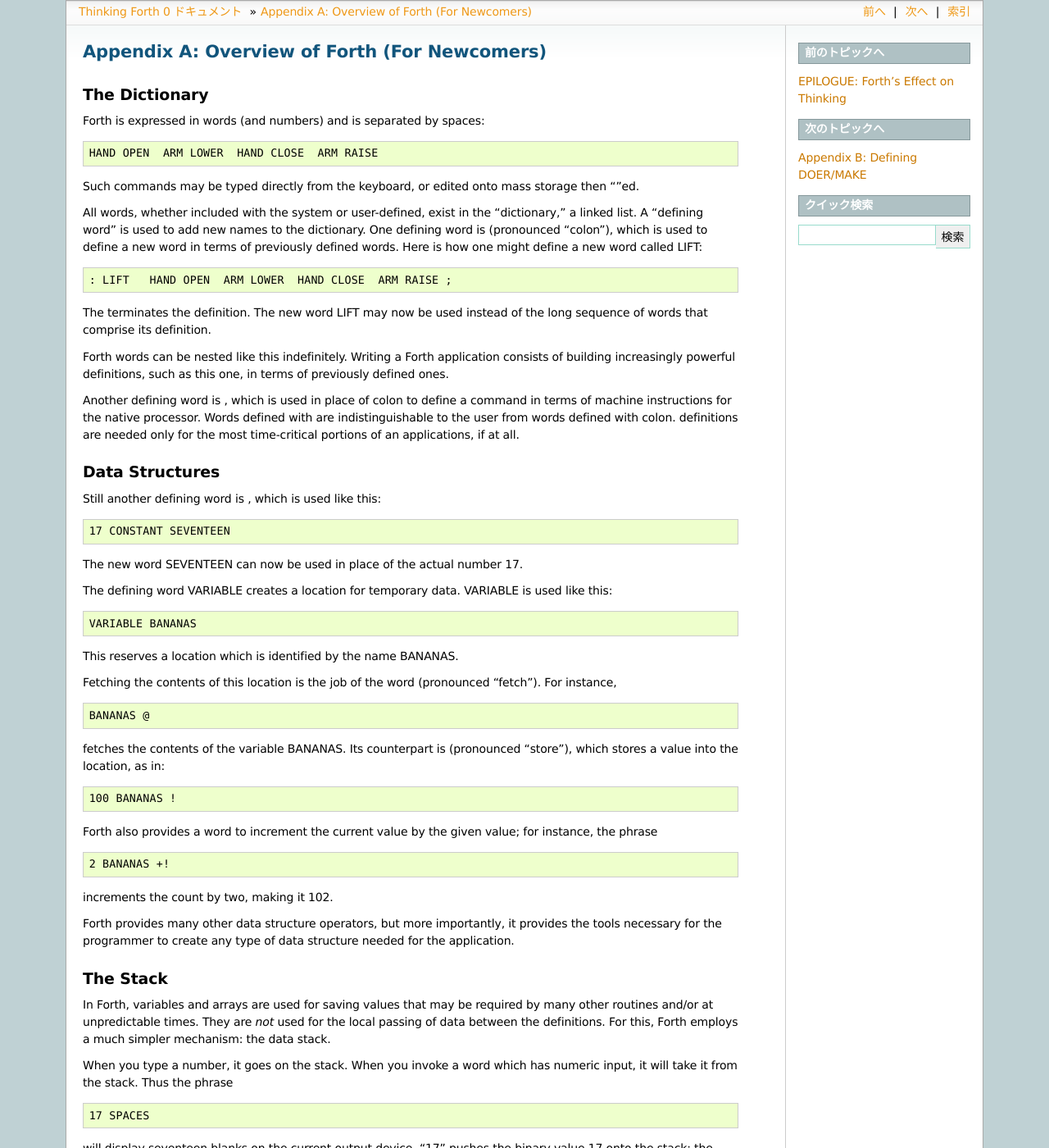
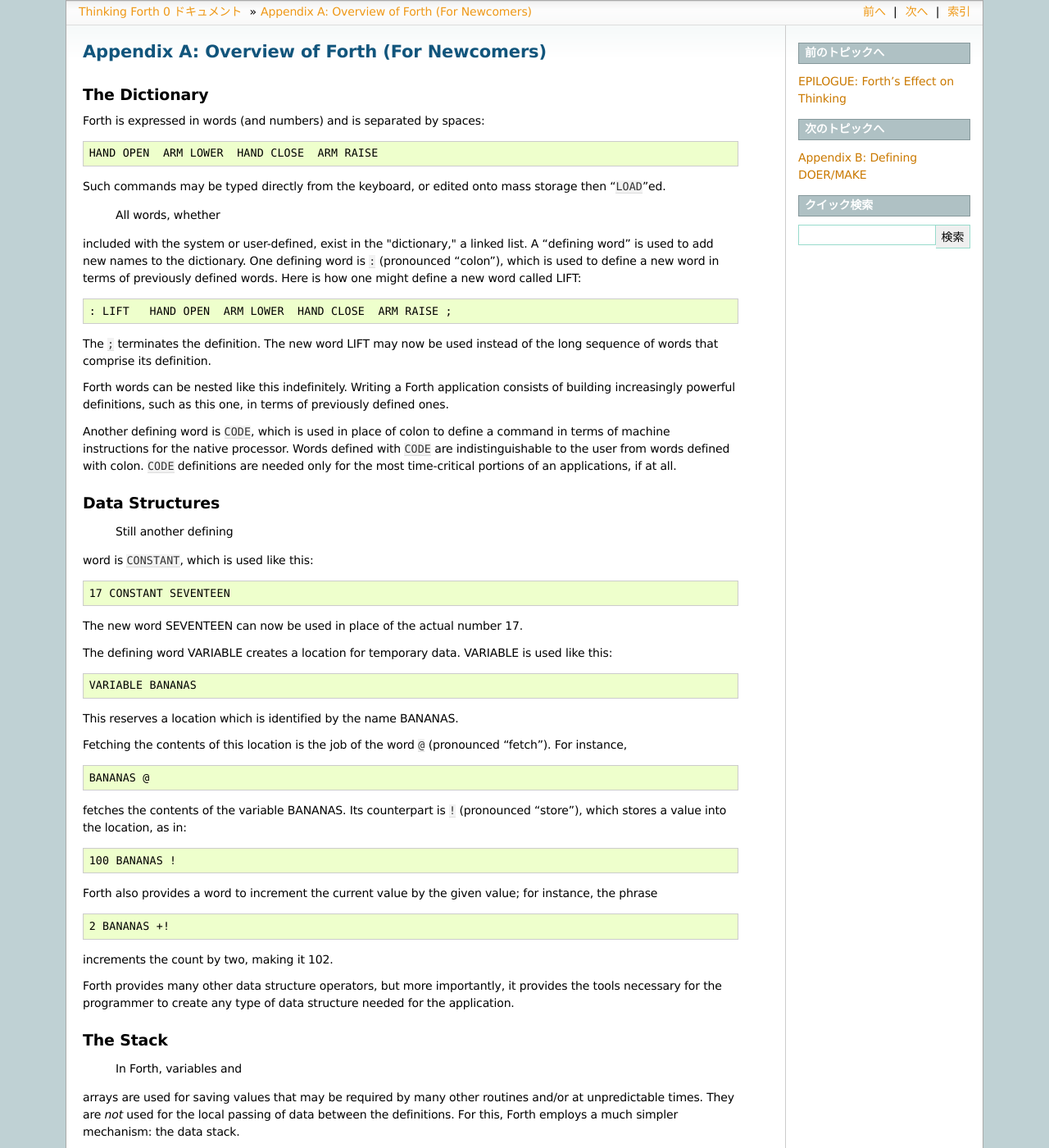
Before and after one commit to kuma35/thinking-forth-jp, a Sphinx documentation site: the page built from sphinx/appendixa.rst, in a window 1280 px wide and 1400 px high. Shown: the whole window at 82% size. Built offline with Sphinx 7.4.7, drawn with Linux system fonts in a browser that asks for light colours; some of the changed text lies outside the part shown.

Commit message:
convert manually.
diff from appendixa.tex and convert manually.

JP:手動変換作業

残りの部分は機械的に変換は難しく、
オリジナルのtexと比較しつつ手動変換にて対処。

```diff
--- a/sphinx/appendixa.rst
+++ b/sphinx/appendixa.rst
@@ -1,15 +1,13 @@
-
-
 
 *********************************************
 Appendix A: Overview of Forth (For Newcomers)
 *********************************************
 
-
 The Dictionary
 ==============
 
-Forth is expressed in words (and numbers) and is separated by spaces:
+Forth is expressed in
+words (and numbers) and is separated by spaces:
 
 .. code-block:: none
 
@@ -17,15 +15,15 @@ Forth is expressed in words (and numbers) and is separated by spaces:
 
 ..
 
+Such commands may be typed directly from the keyboard, or edited onto
+mass storage then “``LOAD``”ed.
 
-Such commands may be typed directly from the keyboard, or edited onto
-mass storage then “”ed.
-
-All words, whether included with the system or user-defined, exist in
-the “dictionary,” a linked list. A “defining word” is used to add new
-names to the dictionary. One defining word is (pronounced “colon”),
-which is used to define a new word in terms of previously defined words.
-Here is how one might define a new word called LIFT:
+ All words, whether
+included with the system or user-defined, exist in the "dictionary," a
+linked list. A “defining word” is used to add new names to the
+dictionary. One defining word is ``:`` (pronounced
+“colon”), which is used to define a new word in terms of previously
+defined words. Here is how one might define a new word called LIFT:
 
 .. code-block:: none
 
@@ -33,24 +31,28 @@ Here is how one might define a new word called LIFT:
 
 ..
 
-
-The terminates the definition. The new word LIFT may now be used instead
-of the long sequence of words that comprise its definition.
+The ``;`` terminates the definition. The new word LIFT
+may now be used instead of the long sequence of words that comprise its
+definition.
 
 Forth words can be nested like this indefinitely. Writing a Forth
 application consists of building increasingly powerful definitions, such
 as this one, in terms of previously defined ones.
 
-Another defining word is , which is used in place of colon to define a
-command in terms of machine instructions for the native processor. Words
-defined with are indistinguishable to the user from words defined with
-colon. definitions are needed only for the most time-critical portions
-of an applications, if at all.
+Another defining word is
+``CODE``, which is used in
+place of colon to define a command in terms of machine instructions for
+the native processor. Words defined with ``CODE`` are
+indistinguishable to the user from words defined with colon.
+``CODE`` definitions are needed only for the most
+time-critical portions of an applications, if at all.
 
 Data Structures
 ===============
 
-Still another defining word is , which is used like this:
+ Still another defining
+word is ``CONSTANT``,
+which is used like this:
 
 .. code-block:: none
 
@@ -58,11 +60,11 @@ Still another defining word is , which is used like this:
 
 ..
 
-
 The new word SEVENTEEN can now be used in place of the actual number 17.
 
-The defining word VARIABLE creates a location for temporary data.
-VARIABLE is used like this:
+The defining word
+VARIABLE creates a location for temporary
+data. VARIABLE is used like this:
 
 .. code-block:: none
 
@@ -70,11 +72,10 @@ VARIABLE is used like this:
 
 ..
 
-
 This reserves a location which is identified by the name BANANAS.
 
 Fetching the contents of this location is the job of the word
-(pronounced “fetch”). For instance,
+``@`` (pronounced “fetch”). For instance,
 
 .. code-block:: none
 
@@ -82,16 +83,15 @@ Fetching the contents of this location is the job of the word
 
 ..
 
-
 fetches the contents of the variable BANANAS. Its counterpart is
-(pronounced “store”), which stores a value into the location, as in:
+``!`` (pronounced “store”), which stores a value into
+the location, as in:
 
 .. code-block:: none
 
    100 BANANAS !
 
 ..
-
 
 Forth also provides a word to increment the current value by the given
 value; for instance, the phrase
@@ -102,20 +102,22 @@ value; for instance, the phrase
 
 ..
 
-
 increments the count by two, making it 102.
 
-Forth provides many other data structure operators, but more
+Forth provides many other data structure
+operators, but more
 importantly, it provides the tools necessary for the programmer to
-create any type of data structure needed for the application.
+create any type of data structure needed for the
+application.
 
 The Stack
 =========
 
-In Forth, variables and arrays are used for saving values that may be
-required by many other routines and/or at unpredictable times. They are
-*not* used for the local passing of data between the definitions. For
-this, Forth employs a much simpler mechanism: the data stack.
+ In Forth, variables and
+arrays are used for saving values that may be required by many other
+routines and/or at unpredictable times. They are *not* used for the
+local passing of data between the definitions. For this, Forth employs a
+much simpler mechanism: the data stack.
 
 When you type a number, it goes on the stack. When you invoke a word
 which has numeric input, it will take it from the stack. Thus the phrase
@@ -137,7 +139,6 @@ A constant also pushes its value onto the stack; thus the phrase:
    SEVENTEEN SPACES
 
 ..
-
 
 has the same effect.
 
@@ -184,19 +187,18 @@ the phrase:
 
 ..
 
-
 the word KNOCK will be performed if the flag is true, otherwise the word
 RING will be performed. Either way, execution will continue starting
 with OPEN.
 
-Forth also provides for indexed loops in the form
+Forth also provides for indexed loops in the
+form
 
 .. code-block:: none
 
    ( limit) ( index) DO ... LOOP
 
 ..
-
 
 and indefinite loops in the forms:
 
@@ -206,7 +208,6 @@ and indefinite loops in the forms:
 
 ..
 
-
 and
 
 .. code-block:: none
@@ -215,9 +216,9 @@ and
 
 ..
 
-
 For the Whole Story
 ===================
 
 For a complete introduction to the Forth command set, read *Starting
-Forth*, published by Prentice-Hall.
+Forth*, published by
+Prentice-Hall.
```
Also changed, not shown: other parts of sphinx/appendixa.rst (+16 -14 lines).
